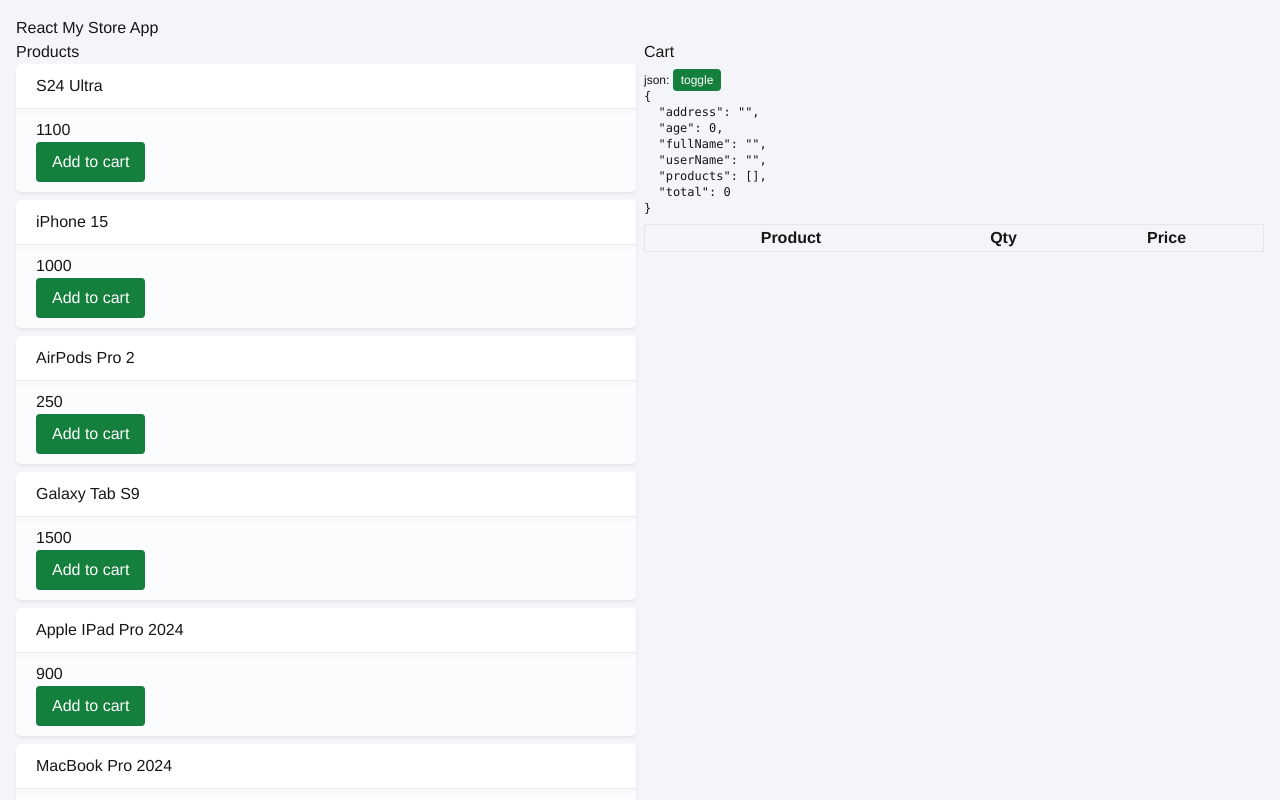
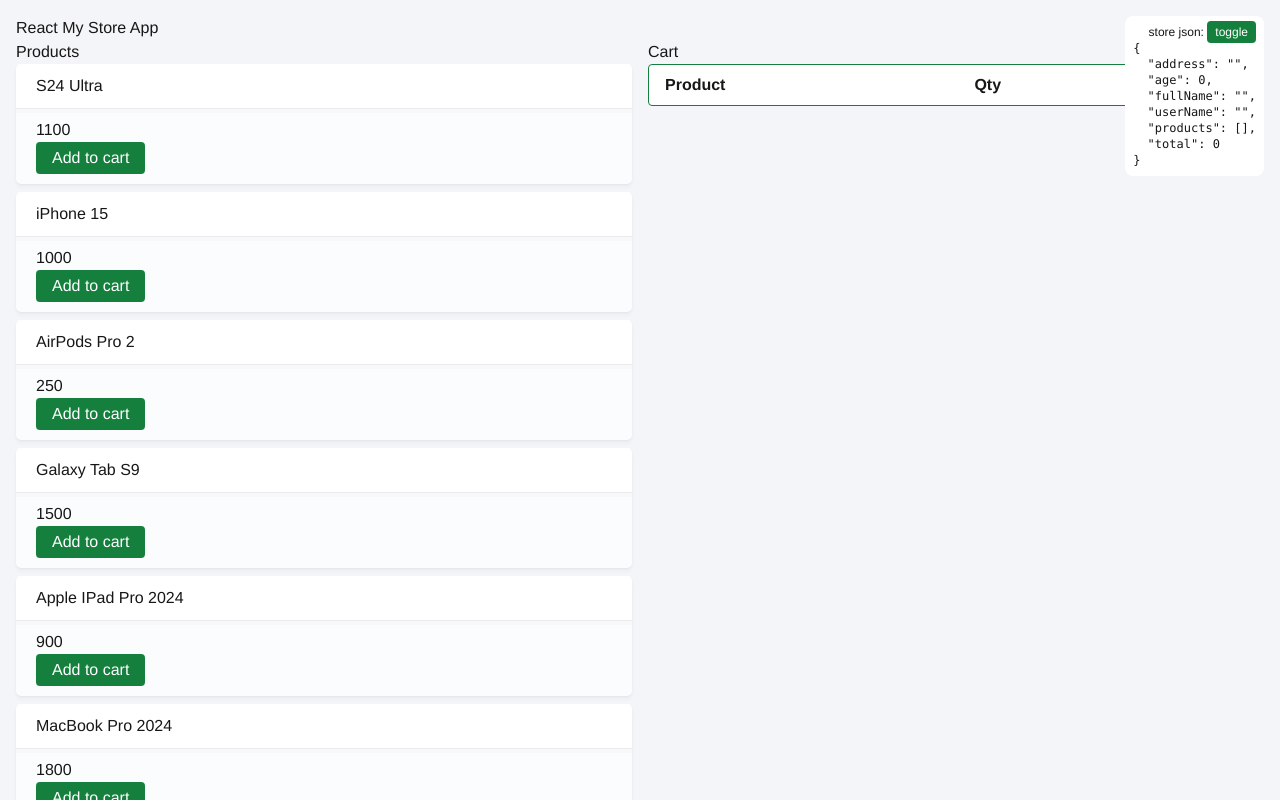
Before and after one commit to t-i-m-i/react-zustand, a React (Vite) app: page / in a window 1280 px wide. Both pictures are taken after a click on the element "toggle". Shown: the top 800 px of the page. Built offline with nearby package versions, Linux system fonts and the light colour scheme.

Commit message:
Add total reducer. Reorganizing styles.

```diff
--- a/src/App.tsx
+++ b/src/App.tsx
@@ -8,7 +8,7 @@
       <div className="container max-lg mx-auto">
         <h1>React My Store App</h1>
 
-        <div className="grid grid-cols-4 gap-2">
+        <div className="grid grid-cols-4 gap-4">
           <div className="col-span-2">
             <h2>Products</h2>
             <ul className="space-y-2">
--- a/src/components/Cart.module.scss
+++ b/src/components/Cart.module.scss
@@ -1,16 +1,6 @@
-.block {
-  box-shadow: 0 1px 2px #2b2d310a,0 3px 4px #2b2d310a;
-  border-radius: 5px;
-  background-color: #fbfcfd;
-  background-clip: border-box;
-  overflow: hidden;
-
-  &__title {
-    background-color: #fff;
-    padding: 10px 20px;
-    box-shadow: 0 1px #2b2d310f,0 5px #2b2d3105;
-  }
-  &__details {
-    padding: 10px 20px;
-  }
-}
+// .debug {
+//   position: absolute;
+//   right: 16px;
+//   top: 16px;
+//   text-align: right;
+// }
--- a/src/components/ChangeQtyButtons.tsx
+++ b/src/components/ChangeQtyButtons.tsx
@@ -1,5 +1,6 @@
 import { useShallow } from "zustand/react/shallow";
 import { useStore } from "../store/store";
+import { useEffect } from "react";
 
 interface Props {
   productId: string;
@@ -15,24 +16,39 @@
   // - This approach uses a selector function to explicitly pick the relevant state
   // - This will optimize the component by only re-rendering when the selected parts change
   // - It's more efficient in avoiding unnecessary renders caused by other unrelated state changes in the store.
-  const { getProductById, incQty, decQty } = useStore(
+  const { getProductById, incQty, decQty, setTotal } = useStore(
     // shallow comparison: won’t check nested objects for equality — only the top-level references are compared. No need for flat objects. Usefull for nested structures.
     useShallow((state) => ({
       getProductById: state.getProductById,
       incQty: state.incQty,
-      decQty: state.decQty
+      decQty: state.decQty,
+      setTotal: state.setTotal,
     }))
   );
 
   const product = getProductById(productId);
 
+  useEffect(() => {
+    const unSub = useStore.subscribe(
+      (state) => state.products,
+      (products) => {
+        setTotal(
+          products.reduce((acc, item) => acc + item.price * item.qty, 0)
+        );
+      },
+      { fireImmediately: true }
+    )
+    return unSub;
+  }, [setTotal]);
+
+
   return (
     <>
       {product && (
         <div>
-          <button onClick={() => decQty(product.id)} className="px-2 py-1 bg-green-700 text-white rounded">-</button>
-          <span className="px-2 py-1">{ product.qty }</span>
-          <button onClick={() => incQty(product.id)} className="px-2 py-1 bg-green-700 text-white rounded">+</button>
+          <button onClick={() => decQty(product.id)} className="w-8 h-8 bg-green-700 text-white rounded">-</button>
+          <span className="inline-block px-2 h-8 py-1 min-w-12 text-center">{ product.qty }</span>
+          <button onClick={() => incQty(product.id)} className="w-8 h-8 bg-green-700 text-white rounded">+</button>
         </div>
       )}
     </>
--- a/src/components/card.tsx
+++ b/src/components/card.tsx
@@ -43,7 +43,7 @@
             <ChangeQtyButtons productId={product.id} />
           ) : (
             <button
-              className="px-4 py-2 bg-green-700 text-white rounded"
+              className="px-4 h-8 bg-green-700 text-white rounded"
               onClick={() => addProduct(product)}
             >
               Add to cart
--- a/src/components/cart.tsx
+++ b/src/components/cart.tsx
@@ -1,44 +1,75 @@
 import { useState } from "react";
 import { useStore } from "../store/store";
 import ChangeQtyButtons from "./ChangeQtyButtons";
+import { useShallow } from "zustand/react/shallow";
 
+// import clsx from "clsx";
 // import s from "./Cart.module.scss";
 
 export default function Cart() {
 
-  const cart = useStore();
+  const store_debug = useStore();
+
+  const { products, removeProduct, reset, total } = useStore(
+    useShallow((state) => ({
+      products: state.products,
+      removeProduct: state.removeProduct,
+      reset: state.reset,
+      total: state.total,
+    }))
+  )
+
   const [showJson, toggleShowJson] = useState(false);
 
   return (
     <>
-      <div className="py-2 text-xs">
-        json: {' '}
+      <div className="p-2 text-xs rounded-lg bg-white absolute right-4 top-4 text-right">
+        store json: {' '}
         <span className="px-2 py-1 bg-green-700 text-white rounded cursor-pointer" onClick={() => toggleShowJson(prev => !prev)}>toggle</span>
-        {showJson && <pre>
-          {JSON.stringify(cart, null, 2)}
+        {showJson && <pre className="text-left">
+          {JSON.stringify(store_debug, null, 2)}
         </pre>}
       </div>
 
-      <table className="table-auto w-full border-collapse border rounded">
+      <div className="border rounded border-green-700 overflow-hidden bg-white">
+        <table className="table-auto w-full border-collapse">
           <thead>
             <tr>
-            <th>Product</th>
-            <th>Qty</th>
-            <th>Price</th>
+              <th className="py-2 px-4 text-left">Product</th>
+              <th className="p-2">Qty</th>
+              <th className="py-2 px-4 text-right">Price</th>
             </tr>
           </thead>
           <tbody>
-        {cart.products.map((product) => (
-          <tr key={product.id}>
-            <td className="border p-2">{product.title}</td>
-            <td className="border p-2 text-center">
+            {products.map((product) => (
+              <tr key={product.id} className="border-t">
+                <td className="py-2 px-4">
+                  <div className="flex gap-2 justify-between items-center">
+                    {product.title}
+                    <button className="px-2 py-1 bg-red-700 text-white rounded" onClick={() => removeProduct(product.id)}>Remove</button>
+                  </div>
+                </td>
+                <td className="p-2 text-center">
                   <ChangeQtyButtons productId={product.id} />
                 </td>
-            <td className="border p-2 text-right">{product.price}</td>
+                <td className="py-2 px-4 text-right">{product.price}</td>
               </tr>
             ))}
           </tbody>
         </table>
+      </div>
+
+
+      <div className="my-4 px-4 text-right">
+        <p>Total: <b className="text-xl">{total}</b> $</p>
+      </div>
+      <div className="my-4">
+        {products.length > 0 && (
+          <p>
+            <button className="px-2 h-8 bg-red-700 text-white rounded" onClick={reset}>Empty cart</button>
+          </p>
+        )}
+      </div>
     </>
   );
 }
--- a/src/store/store.ts
+++ b/src/store/store.ts
@@ -1,6 +1,6 @@
 import { create } from "zustand";
 import { immer } from "zustand/middleware/immer";
-import { devtools } from "zustand/middleware";
+import { devtools, subscribeWithSelector } from "zustand/middleware";
 
 import { Store } from "../types/store";
 import { createUserSlice } from "./user-slice";
@@ -9,8 +9,12 @@
 // https://github.com/pmndrs/zustand/blob/main/docs/guides/slices-pattern.md
 // https://github.com/pmndrs/zustand/blob/main/docs/guides/typescript.md#slices-pattern
 export const useStore = create<Store>()(
-  devtools(immer((...a) => ({
-    ...createUserSlice(...a),
-    ...createCartSlice(...a),
-  })))
+  devtools(
+    subscribeWithSelector(
+      immer((...a) => ({
+        ...createUserSlice(...a),
+        ...createCartSlice(...a),
+      }))
+    )
+  )
 );
```
Lines whose indentation alone changed are shown as unchanged.
